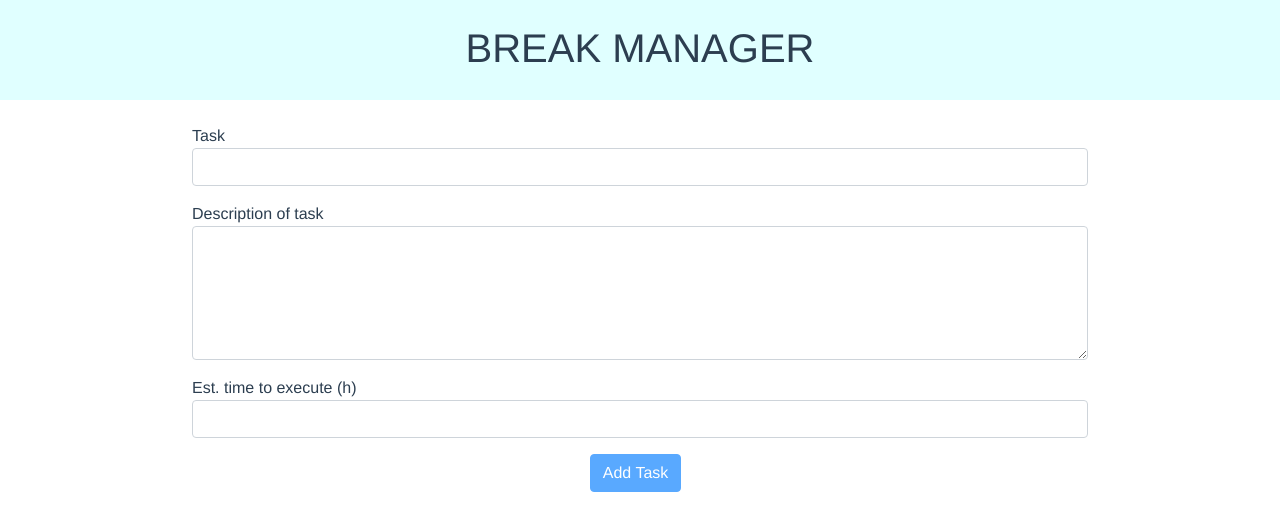
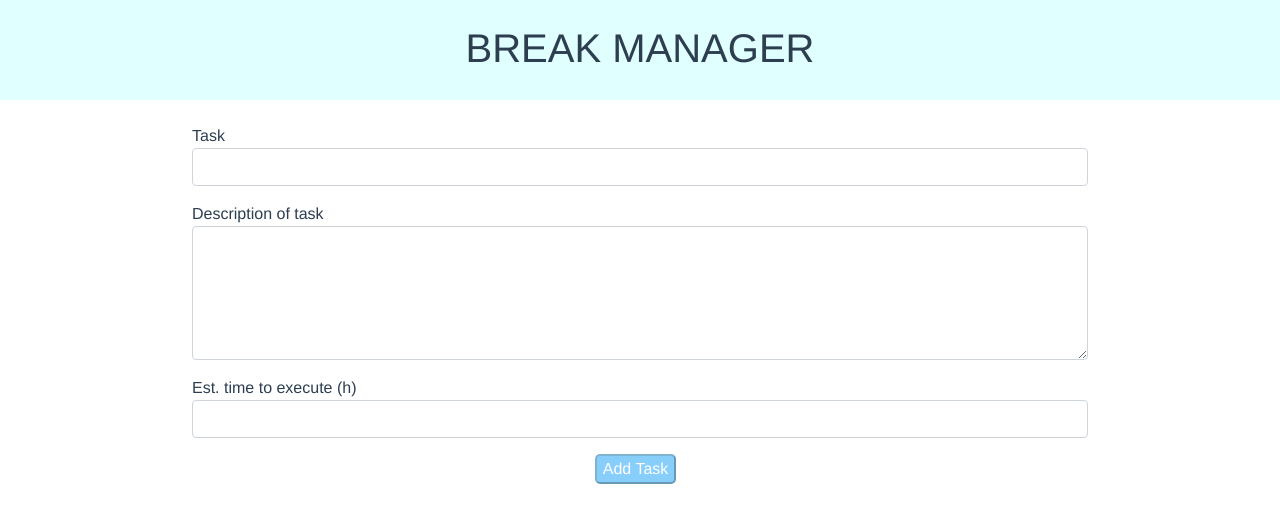
Before and after one commit to Pozee/Vue-Projekt, a Vue app in the folder vueproject/: page / in a window 1280 px wide. Shown: the top 530 px of the page. Built offline with nearby package versions, Linux system fonts and the light colour scheme.

Commit message:
amitted functions from API to Form component, added active buttons in activities, show hiding the rest of the APIs while showing another

```diff
--- a/vueproject/src/components/API2.vue
+++ b/vueproject/src/components/API2.vue
@@ -1,10 +1,13 @@
 <template>
   <div>
-    <button class="btn btn-primary" @click="showQuote">Daily Kanye quote</button>
-	<br />
-	<br />
-    <div class="quoteBox" v-if="show">
-		<p class="quote">{{ kanyeQuote.quote }}</p></div>
+    <div class="quotes">
+      <button @click="showQuote">Kanye quote</button>
+      <br />
+      <br />
+      <div class="quoteBox" v-if="show">
+        <p class="quote">{{ kanyeQuote.quote }}</p>
+      </div>
+    </div>
   </div>
 </template>
 
@@ -15,11 +18,10 @@ export default {
   props: {
     msg: String
   },
-
   data() {
     return {
       kanyeQuote: "",
-      show: false
+      show: true
     };
   },
   methods: {
@@ -29,22 +31,24 @@ export default {
         .then(response => {
           console.log(response.data);
           this.kanyeQuote = response.data;
+          this.$emit("fetchKanyeQuote", this.kanyeQuote);
           this.show = true;
-          this.$emit("fetchKanyeQuote", this.kanyeQuote);
         })
         .catch(error => {
           console.log(error);
         });
-    }
+	},
+	// mounted(){
+	// 	this.showQuote();
+	// }
   }
 };
 </script>
 
 <style>
-.quoteBox{
-	width: 150px;
-}
-.quoteBox.quote{
-	word-wrap: break-word;
+button{
+	background-color: lightskyblue;
+	border-radius: 5px;
+	color: white;
 }
 </style>
--- a/vueproject/src/components/API3.vue
+++ b/vueproject/src/components/API3.vue
@@ -1,17 +1,18 @@
 <template>
   <div>
-    <button class="btn btn-primary" @click="showAPI3">Today I'm thankful for</button>
+    <!-- <button class="btn btn-primary" @click="showAPI3">Today I'm thankful for</button> -->
 
-    <div class="form" v-if="show">
+    <div class="form">
       <br />
       <input class="form-control" type="text" v-model="newThanks" /> &nbsp;
       <br />
-      <button class="btn btn-primary" @click="addThanks">Thank you!</button>
+      <button @click="addThanks">Thank you!</button>
 
       <div>
         <br />
         <p v-if="posting">Posting...</p>
         <p v-for="ty in thanks" :key="ty.name">{{ ty.name }}</p>
+
       </div>
     </div>
   </div>
@@ -33,9 +34,9 @@ export default {
     };
   },
   methods: {
-    showAPI3() {
-      this.show = true;
-    },
+    // showAPI3() {
+    //   this.show = true;
+    // },
     fetchThanks() {
       this.thanks = [];
       axios.get("https://jsonplaceholder.typicode.com/users").then(response => {
@@ -59,7 +60,8 @@ export default {
         });
     },
     mounted() {
-      this.fetchThanks;
+	// this.addThanks;
+    //   this.fetchThanks;
     }
   }
 };
@@ -71,4 +73,9 @@ export default {
   position: fixed;
   left: 25%;
 }
+button{
+	background-color: lightskyblue;
+	border-radius: 5px;
+	color: white;
+}
 </style>
--- a/vueproject/src/components/Form.vue
+++ b/vueproject/src/components/Form.vue
@@ -59,7 +59,7 @@
         </div>
       </div>
 
-      <button class="btn btn-primary" :disabled="!formIsValid" @click.prevent="addTask">Add Task</button> &nbsp;
+      <button :disabled="!formIsValid" @click.prevent="addTask">Add Task</button> &nbsp;
     </form>
 
     <div v-if="show">
@@ -73,16 +73,30 @@
       <br />GOOD LUCK TODAY!
       <br />
       <br />
-      <button class="btn btn-primary" @click="taskDone">Done</button>
+      <button  @click="taskDone">Done</button>
       <br />
       <br />
       <h4>/nedan ska "activities" visas när tiden på timern är slut, de syns just nu men tänker att de ska vara hidden eller disabled kanske?/</h4>
 
-      <div class="apis">
-        <API2 class="api2" @fetchKanyeQuote="showQuote($event)"/>
+      <button
 
-        <API3 class="api3" @fetchthankyou="fetchThanks($event)" @addthankyou="addThanks($event)" />
-      </div>
+        @click="showQuote(), activeBtn = 'btn1'"
+        :class="{active: activeBtn === 'btn1' }"
+      >Daily quote</button>
+      <button
+
+        @click="showThankful(), activeBtn = 'btn2'"
+        :class="{active: activeBtn === 'btn2' }"
+      >Today I'm thankful for</button>
+
+      <API2 v-show="showKanyeQ" class="api2" @fetchKanyeQuote="showQuote($event)" />
+
+      <API3
+        v-show="showThanks"
+        class="api3"
+        @fetchthankyou="fetchThanks($event)"
+        @addthankyou="addThanks($event)"
+      />
     </div>
   </div>
 </template>
@@ -111,21 +125,32 @@ export default {
       timeIsTouched: false,
       getThanks: "",
       addThankU: "",
-      showAPI3: false,
-      addQuote: ""
+      addQuote: "",
+      showThanks: false,
+      showKanyeQ: false,
+      activeBtn: ""
     };
   },
   methods: {
+    // showKanyeQuote() {
+    //   this.showKanyeQ = true;
+    //   console.log("hej");
+    // },
+    showThankful() {
+      this.showThanks = true;
+      this.showKanyeQ = false;
+      this.activeBtn;
+    },
     showQuote(kanye) {
+      this.showKanyeQ = true;
+      this.showThanks = false;
       this.addQuote = kanye;
     },
     addThanks(thanksss) {
       this.addThankU = thanksss;
-      this.showAPI3 = true;
     },
     fetchThanks(thankss) {
       this.getThanks = thankss;
-      this.showAPI3 = true;
     },
     addTask() {
       this.show = true;
@@ -239,7 +264,19 @@ label {
   position: fixed;
   left: 15%;
 }
-.apis {
+button{
+	background-color: lightskyblue;
+	border-radius: 5px;
+	color: white;
+}
+.active {
+  border:2px solid pink;
+  color: white;
+}
+button:focus {
+	outline:0;
+}
+/* .apis {
   display: flex;
   justify-content: center;
 }
@@ -248,5 +285,5 @@ label {
 }
 .api3 {
   margin-left: 10px;
-}
+} */
 </style>
```
